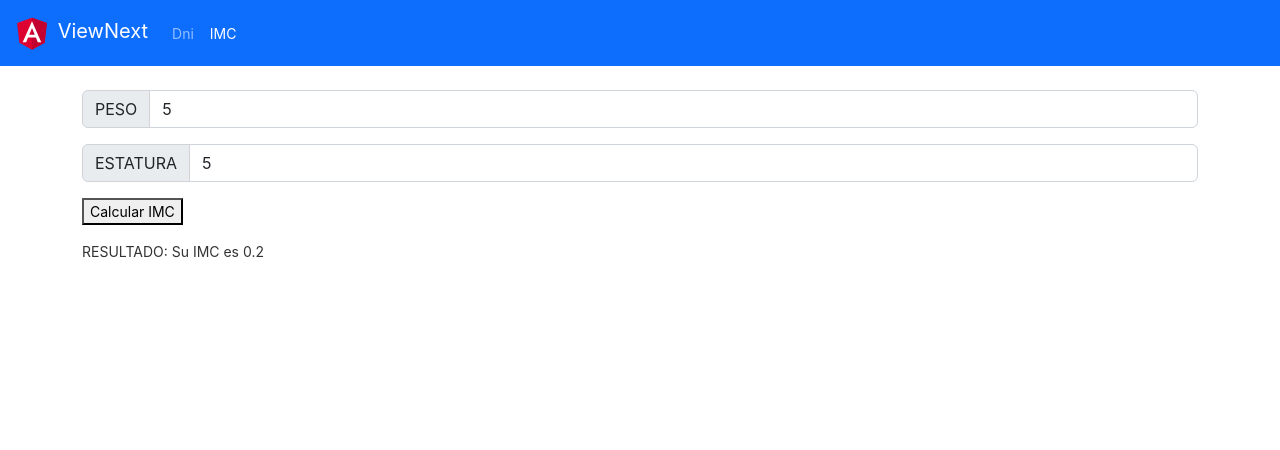
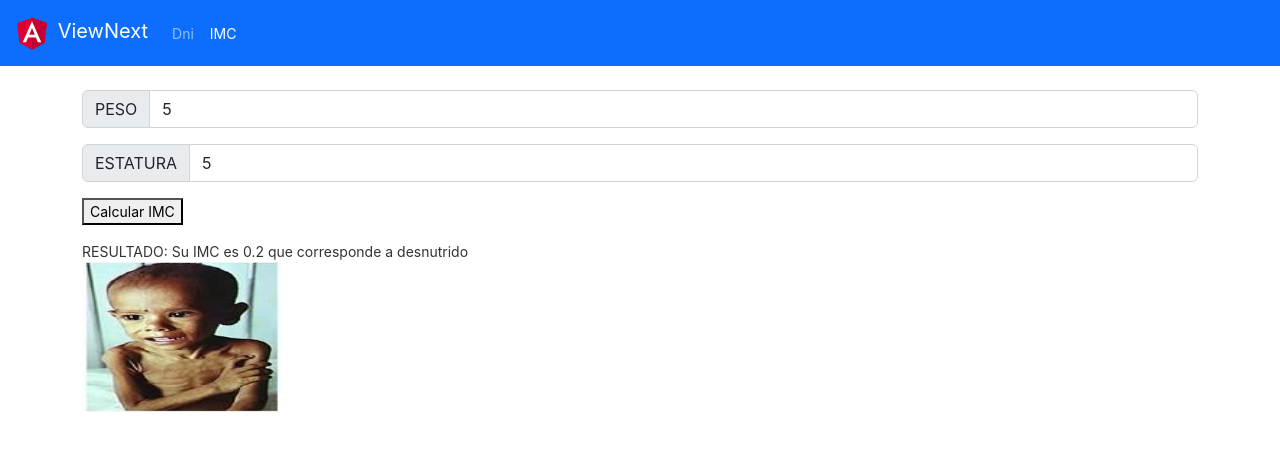
Before and after one commit to Valexx55/viewnextangular, an Angular app in the folder viewapp/: page /imc in a window 1280 px wide. Both pictures are taken after typing "5", "5" into the empty fields and a click on the button "Calcular IMC". Shown: the top 450 px of the page. Built offline with nearby package versions, Linux system fonts and the light colour scheme.

Commit message:
imc con imangen

```diff
--- a/viewapp/src/app/imc/imc.component.css
+++ b/viewapp/src/app/imc/imc.component.css
@@ -0,0 +1,4 @@
+img {
+    width: 200px;
+    height: 150px;
+}
--- a/viewapp/src/app/imc/imc.component.html
+++ b/viewapp/src/app/imc/imc.component.html
@@ -13,5 +13,10 @@
   <p></p>
   <div *ngIf="imc>0">
 
-    RESULTADO: Su IMC es {{imc}}
+    RESULTADO: Su IMC es {{imc}} que corresponde a {{estado}}
   </div>
+  <div *ngIf="imc>0">
+
+    <!-- <img alt="imagen resultado" [src]="imagen"> -->
+    <img alt="imagen resultado" src={{imagen}}>
+  </div>
--- a/viewapp/src/app/imc/imc.component.ts
+++ b/viewapp/src/app/imc/imc.component.ts
@@ -10,6 +10,8 @@ export class ImcComponent implements OnInit {
   peso!: number;
   estatura!: number;
   imc!: number;
+  imagen!:string;
+  estado!:string;//delgado, desnutrido, etc.
 
   constructor() { }
 
@@ -18,5 +20,35 @@ export class ImcComponent implements OnInit {
 
   calcularIMC():void {
     this.imc = this.peso / (this.estatura* this.estatura);
+    //estilo js
+    //this.imc = parseFloat(this.imc.toFixed(2));
+    //hago casting al estilo TypeScript
+    this.imc = +this.imc.toFixed(2);//convierto de string a número
+    if (this.imc<16)
+    {
+      //desnutrido
+      this.estado='desnutrido';
+      this.imagen='./assets/desnutricion.jpg';
+    } else if ((this.imc>=16)&&(this.imc<18))
+    {
+      //delgado
+      this.estado='delgado';
+      this.imagen='./assets/delgado.jpg';
+    }else if ((this.imc>=18)&&(this.imc<25))
+    {
+      //ideal
+      this.estado='ideal';
+      this.imagen='./assets/pesoideal.png';
+    }else if ((this.imc>=25)&&(this.imc<31))
+    {
+      //sobrepeso
+      this.estado='sobrepeso';
+      this.imagen='./assets/sobrepeso.jpg';
+    } else {
+      //obesidad
+      this.estado='obeso';
+      this.imagen='./assets/obesidad.jpg';
+    }
+
   }
 }
```
